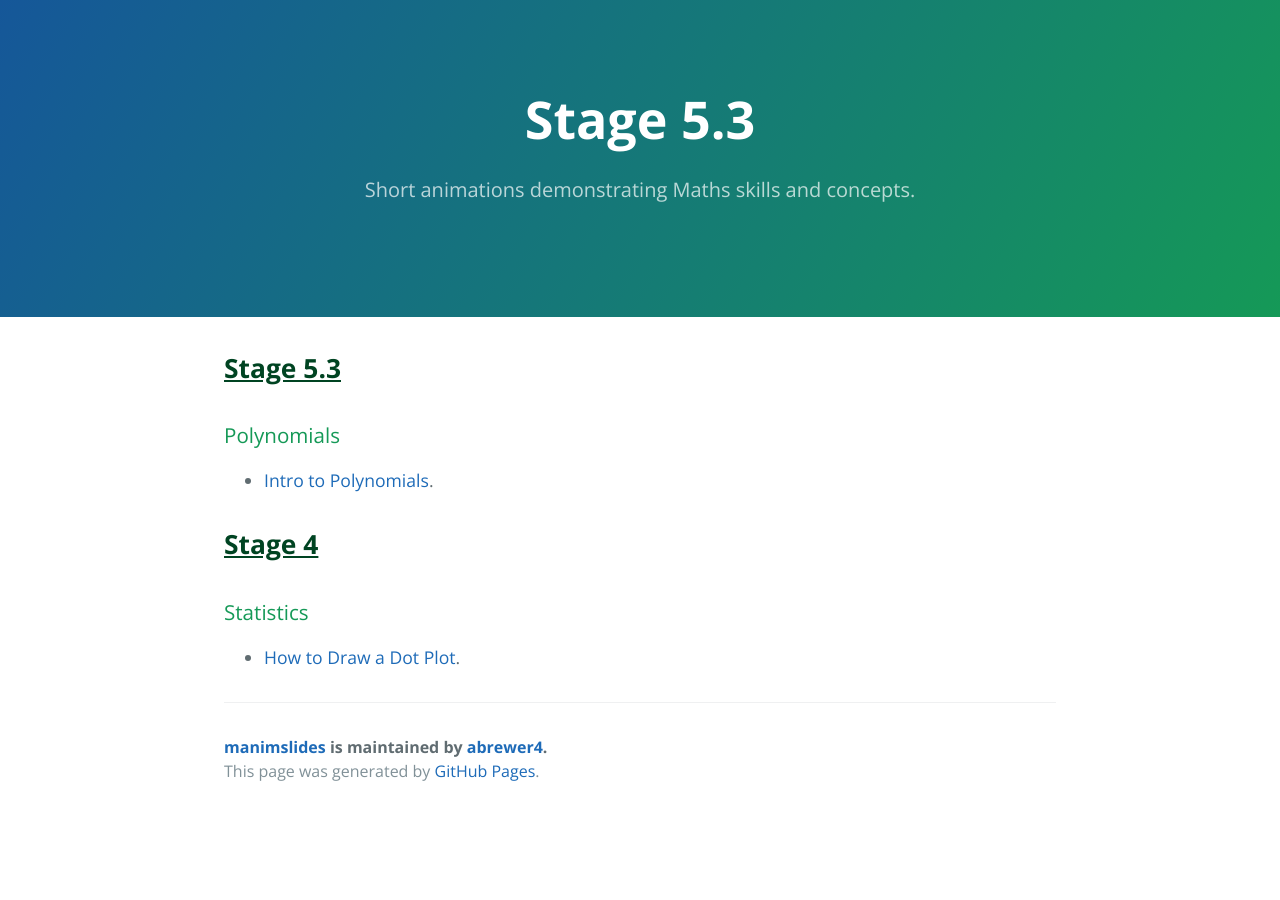
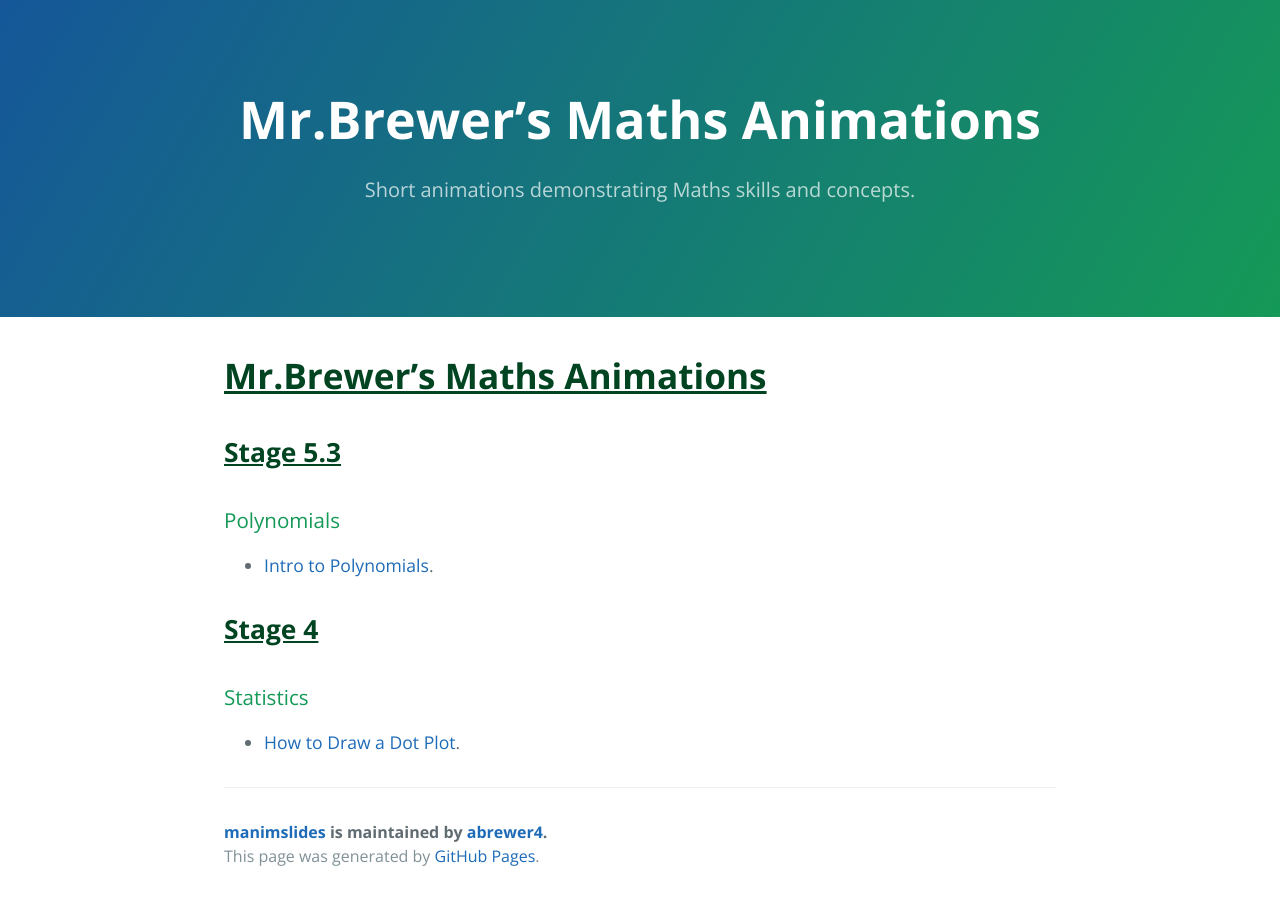
Before and after one commit to abrewer4/manimslides, a Jekyll site: the page built from index.md, in a window 1280 px wide. Built offline with Jekyll 4.4.1, drawn with Linux system fonts in a browser that asks for light colours; our own code applies the rules of GitHub Pages for plain Markdown files.

Commit message:
Update index.md

```diff
--- a/index.md
+++ b/index.md
@@ -1,3 +1,5 @@
+# Mr.Brewer's Maths Animations
+
 
 ## Stage 5.3
 ### Polynomials
```
